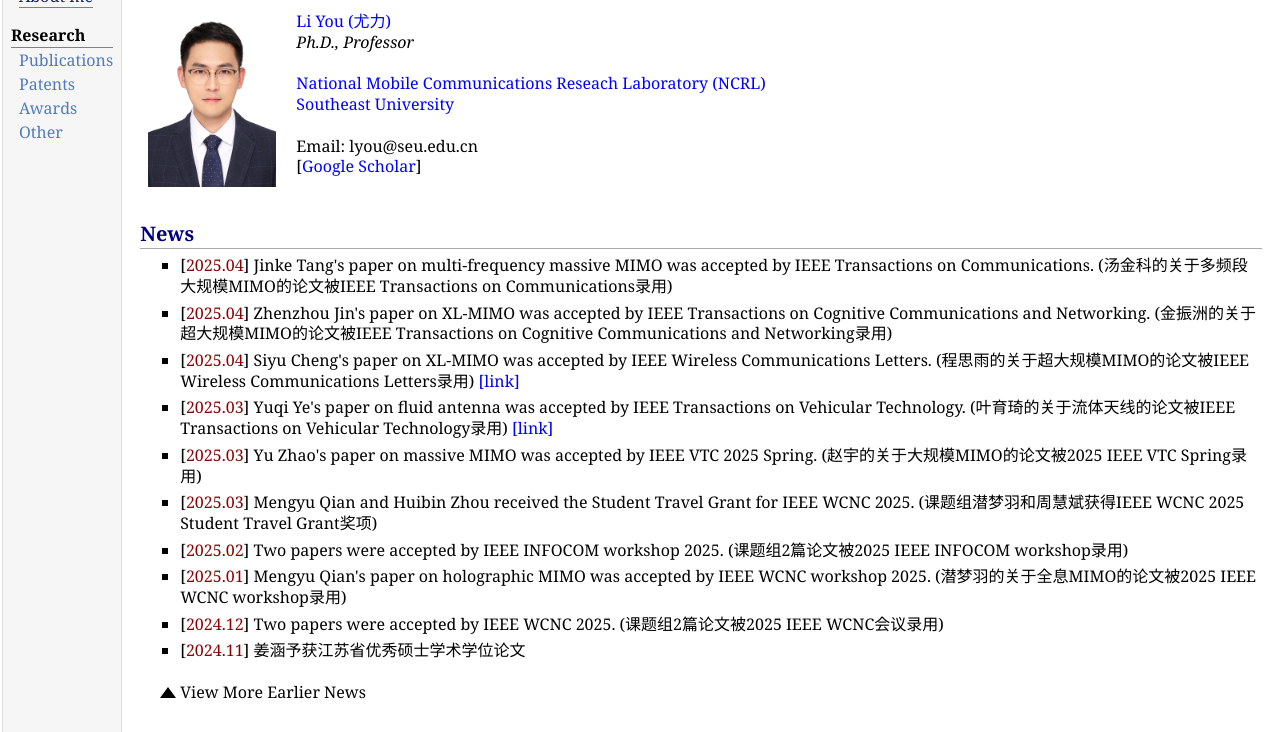
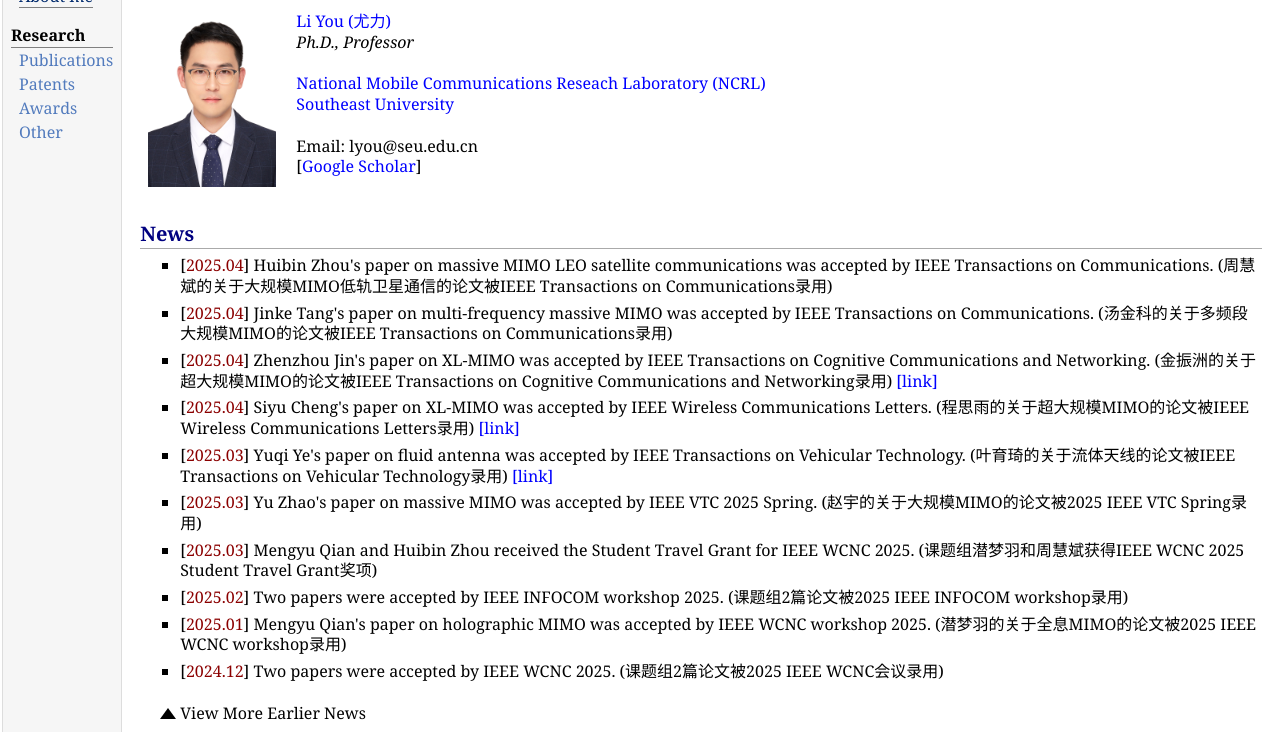
Before and after one commit to liyouSEU/liyouSEU.github.io, a plain HTML site: page index.html in a window 1280 px wide. Shown: the part 68-800 px from the top of the page. Drawn offline with Linux system fonts and the light colour scheme.

Commit message:
Update index.html

```diff
--- a/index.html
+++ b/index.html
@@ -61,9 +61,11 @@ Email: lyou@seu.edu.cn <br />
 </td></tr></table>
 <h2>News</h2>
 <p><ul>
+<li><p>[<span class="statement">2025.04</span>]  Huibin Zhou's paper on massive MIMO LEO satellite communications was accepted by IEEE Transactions on Communications. (周慧斌的关于大规模MIMO低轨卫星通信的论文被IEEE Transactions on Communications录用)</p>
+</li>
 <li><p>[<span class="statement">2025.04</span>]  Jinke Tang's paper on multi-frequency massive MIMO was accepted by IEEE Transactions on Communications. (汤金科的关于多频段大规模MIMO的论文被IEEE Transactions on Communications录用)</p>
 </li>
-<li><p>[<span class="statement">2025.04</span>]  Zhenzhou Jin's paper on XL-MIMO was accepted by IEEE Transactions on Cognitive Communications and Networking. (金振洲的关于超大规模MIMO的论文被IEEE Transactions on Cognitive Communications and Networking录用)</p>
+<li><p>[<span class="statement">2025.04</span>]  Zhenzhou Jin's paper on XL-MIMO was accepted by IEEE Transactions on Cognitive Communications and Networking. (金振洲的关于超大规模MIMO的论文被IEEE Transactions on Cognitive Communications and Networking录用) <a href="https://ieeexplore.ieee.org/document/10981727">[link]</a></p>
 </li>
 <li><p>[<span class="statement">2025.04</span>]  Siyu Cheng's paper on XL-MIMO was accepted by IEEE Wireless Communications Letters. (程思雨的关于超大规模MIMO的论文被IEEE Wireless Communications Letters录用) <a href="https://ieeexplore.ieee.org/document/10955747">[link]</a></p>
 </li>
@@ -79,13 +81,13 @@ Email: lyou@seu.edu.cn <br />
 </li>
 <li><p>[<span class="statement">2024.12</span>]  Two papers were accepted by IEEE WCNC 2025. (课题组2篇论文被2025 IEEE WCNC会议录用)</p>
 </li>
-<li><p>[<span class="statement">2024.11</span>]  姜涵予获江苏省优秀硕士学术学位论文
-</li>
 </ul></p>
 <div class="content-container">
 <div class="toggle-icon" id="toggleIcon"></div> View More Earlier News
 <div class="toggle-content" id="toggleContent">
 <p><ul>
+<li><p>[<span class="statement">2024.11</span>]  姜涵予获江苏省优秀硕士学术学位论文
+</li>
 <li><p>[<span class="statement">2024.11</span>]  祝贺叶育琦获国家奖学金，谢晨洁获至善奖学金，黄珂琳获小米奖学金（特等），孔庆付获联想研究院奖学金，徐泽野获校长奖学金
 </li>
 <li><p>[<span class="statement">2024.11</span>]  Zhenzhou Jin's paper on channel fingerprint construction was accepted by IEEE Transactions on Wireless Communications. (金振洲的关于信道图谱的论文被IEEE Transactions on Wireless Communications录用) <a href="https://ieeexplore.ieee.org/document/10791446">[link]</a></p>
```
